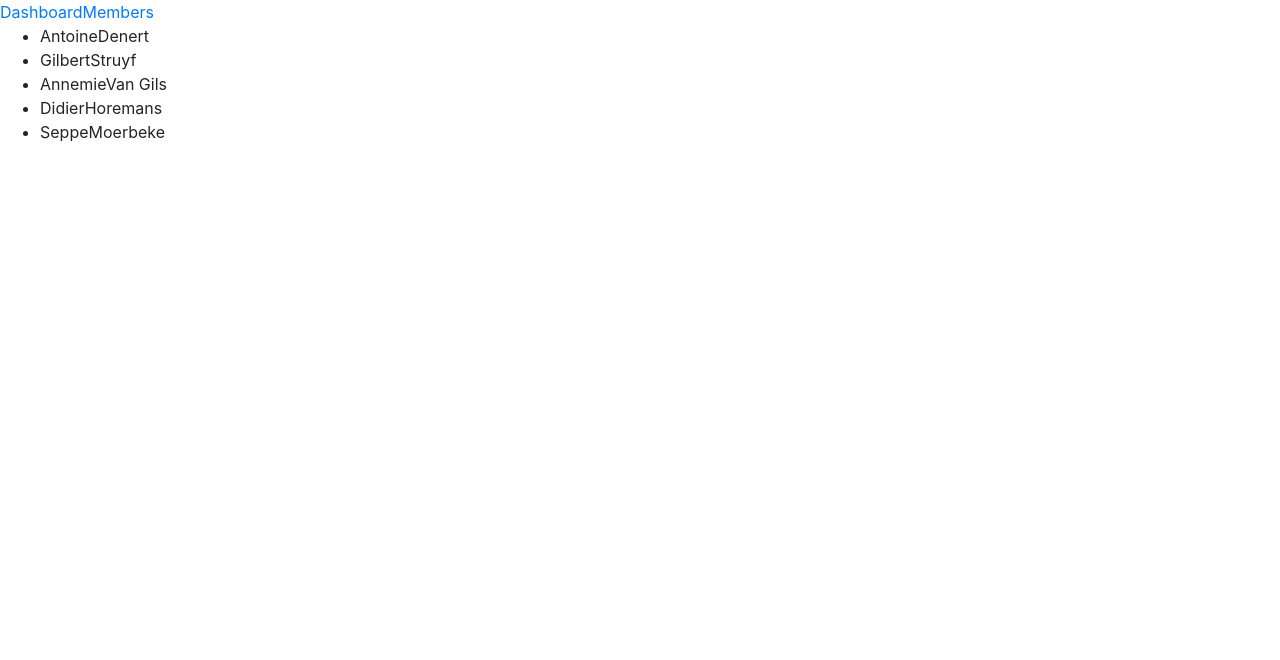
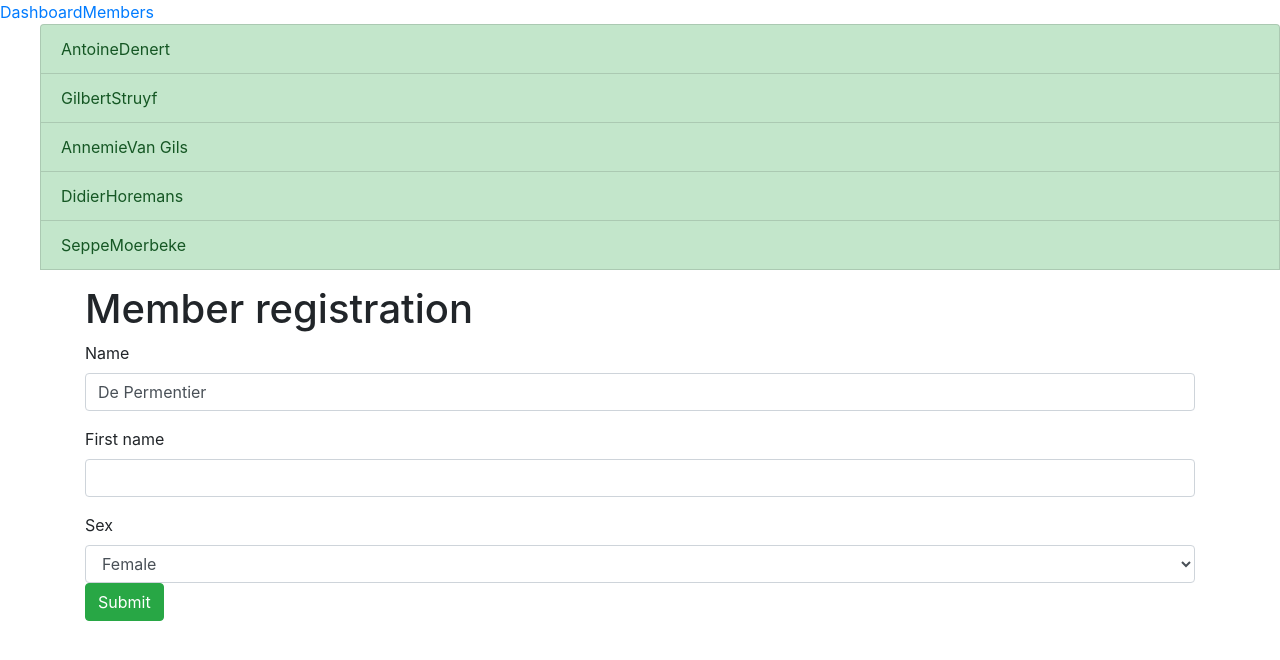
Before and after one commit to pdp/hulahoop, an Angular app in the folder ngfrontend/hulaweb/: page /members in a window 1280 px wide. Shown: the top 660 px of the page. Built offline with nearby package versions, Linux system fonts and the light colour scheme.

Commit message:
added form

```diff
--- a/ngfrontend/hulaweb/src/app/app.module.ts
+++ b/ngfrontend/hulaweb/src/app/app.module.ts
@@ -9,13 +9,15 @@ import {MembersComponent} from "./members.component";
 import {MemberDetailComponent} from './member-detail.component';
 import {MemberService} from "./member.service";
 import {DashboardComponent} from "./dashboard.component";
+import { MemberRegistrationFormComponent } from './member-registration-form/member-registration-form.component';
 
 @NgModule({
   declarations: [
-    HulawebComponent,
     MemberDetailComponent,
     MembersComponent,
-    DashboardComponent
+    HulawebComponent,
+    DashboardComponent,
+    MemberRegistrationFormComponent
   ],
   imports: [
     BrowserModule,
--- a/ngfrontend/hulaweb/src/app/hulaweb.component.html
+++ b/ngfrontend/hulaweb/src/app/hulaweb.component.html
@@ -1,8 +1,9 @@
-<div class="form-group">
-
+<div>
   <nav>
     <a routerLink="/dashboard">Dashboard</a>
     <a routerLink="/members">Members</a>
   </nav>
   <router-outlet></router-outlet>
+
+  <member-registration-form></member-registration-form>
 </div>
--- a/ngfrontend/hulaweb/src/app/hulaweb.component.ts
+++ b/ngfrontend/hulaweb/src/app/hulaweb.component.ts
@@ -1,4 +1,5 @@
 import {Component, Input} from "@angular/core";
+import {Member} from "./member";
 
 @Component({
   selector: 'hulaweb',
@@ -8,5 +9,11 @@ import {Component, Input} from "@angular/core";
 
 
 export class HulawebComponent {
+  @Input() member : Member;
+  @Input() passMember;
 
+  receiveMember(member) {
+    console.log("testtesttestees");
+    this.member = member;
+  }
 }
--- a/ngfrontend/hulaweb/src/app/member-detail.component.html
+++ b/ngfrontend/hulaweb/src/app/member-detail.component.html
@@ -5,10 +5,10 @@
   </div>
   <div>
     <label for="firstNameInput">Firstname: </label>
-    <input id="firstNameInput" [(ngModel)]="member.firstName" placeholder="firstname"/>
+    <input id="firstNameInput" [(ngModel)]="member.firstName" placeholder="firstname" class="form-control"/>
   </div>
   <div>
     <label for="nameInput">Name: </label>
-    <input id="nameInput" [(ngModel)]="member.name" placeholder="name"/>
+    <input id="nameInput" [(ngModel)]="member.name" placeholder="name" class="form-control"/>
   </div>
 </div>
--- a/ngfrontend/hulaweb/src/app/member-detail.component.ts
+++ b/ngfrontend/hulaweb/src/app/member-detail.component.ts
@@ -1,4 +1,4 @@
-import {Component, Input} from "@angular/core";
+import {Component, EventEmitter, Input, Output} from "@angular/core";
 import {Member} from "./member";
 
 @Component( {
@@ -8,5 +8,7 @@ import {Member} from "./member";
 
 
 export class MemberDetailComponent {
+
   @Input() member: Member;
+
 }
--- /dev/null
+++ b/ngfrontend/hulaweb/src/app/member-registration-form/member-registration-form.component.html
@@ -0,0 +1,20 @@
+<div class="container">
+  <h1>Member registration</h1>
+  <form>
+    <div class="form-group">
+      <label for="name">Name</label>
+      <input type="text" class="form-control" [(ngModel)]="member.name" id="name" required name="name">
+    </div>
+    <div class="form-group">
+      <label for="firstName">First name</label>
+      <input type="text" class="form-control" id="firstName">
+    </div>
+    <div>
+      <label for="sex">Sex</label>
+      <select class="form-control" id="sex" required>
+        <option *ngFor="let sex of sex" [value]="sex">{{sex}}</option>
+      </select>
+    </div>
+    <button type="submit" class="btn btn-success">Submit</button>
+  </form>
+</div>
--- /dev/null
+++ b/ngfrontend/hulaweb/src/app/member-registration-form/member-registration-form.component.ts
@@ -0,0 +1,21 @@
+import { Component, OnInit } from '@angular/core';
+import {Member} from "../member";
+
+@Component({
+  selector: 'member-registration-form',
+  templateUrl: './member-registration-form.component.html',
+  styleUrls: ['./member-registration-form.component.css']
+})
+
+export class MemberRegistrationFormComponent  {
+
+  sex = ['Female', 'Male'];
+
+  member = new Member('ABC', 'Peter', 'De Permentier');
+
+  submitted = false;
+
+  onSubmit() {this.submitted = true;}
+
+  get diagnostic() { return JSON.stringify(this.member); }
+}
--- a/ngfrontend/hulaweb/src/app/member.ts
+++ b/ngfrontend/hulaweb/src/app/member.ts
@@ -1,5 +1,7 @@
 export class Member {
-  membershipNumber: string;
-  firstName: string;
-  name: string;
+  constructor(
+    public membershipNumber: string,
+    public firstName: string,
+    public name: string
+  ) {}
 }
--- a/ngfrontend/hulaweb/src/app/members.component.html
+++ b/ngfrontend/hulaweb/src/app/members.component.html
@@ -1,6 +1,6 @@
 <ul>
-  <li *ngFor="let member of members" (click)="onSelect(member)">
+  <li *ngFor="let member of members" (click)="onSelect(member)" class="list-group-item list-group-item-success">
     <span>{{member.firstName}}</span> <span>{{member.name}}</span>
   </li>
+  <member-detail [member]="member"></member-detail>
 </ul>
-<member-detail [member] = "member"></member-detail>
--- a/ngfrontend/hulaweb/src/app/members.component.ts
+++ b/ngfrontend/hulaweb/src/app/members.component.ts
@@ -1,4 +1,4 @@
-import {Component, Directive, OnInit, Output} from '@angular/core';
+import {Component, Directive, EventEmitter, OnInit, Output} from '@angular/core';
 import {Member} from './member';
 import {MemberService} from './member.service';
 
@@ -12,7 +12,8 @@ import {MemberService} from './member.service';
 export class MembersComponent implements OnInit {
 
   members : Member[];
-  @Output() member: Member;
+  member: Member;
+  @Output() passMember: EventEmitter<Member> = new EventEmitter<Member>();
 
   constructor(private memberService : MemberService) {
 
@@ -28,6 +29,8 @@ export class MembersComponent implements OnInit {
   }
 
   onSelect(member : Member): void {
+    console.log("The member is propagated");
     this.member = member;
+    this.passMember.emit(member);
   }
 }
```
Also changed, not shown: ngfrontend/hulaweb/src/app/member-registration-form/member-registration-form.component.css (added), 1 other file (tests, documents, lock files or other folders).
